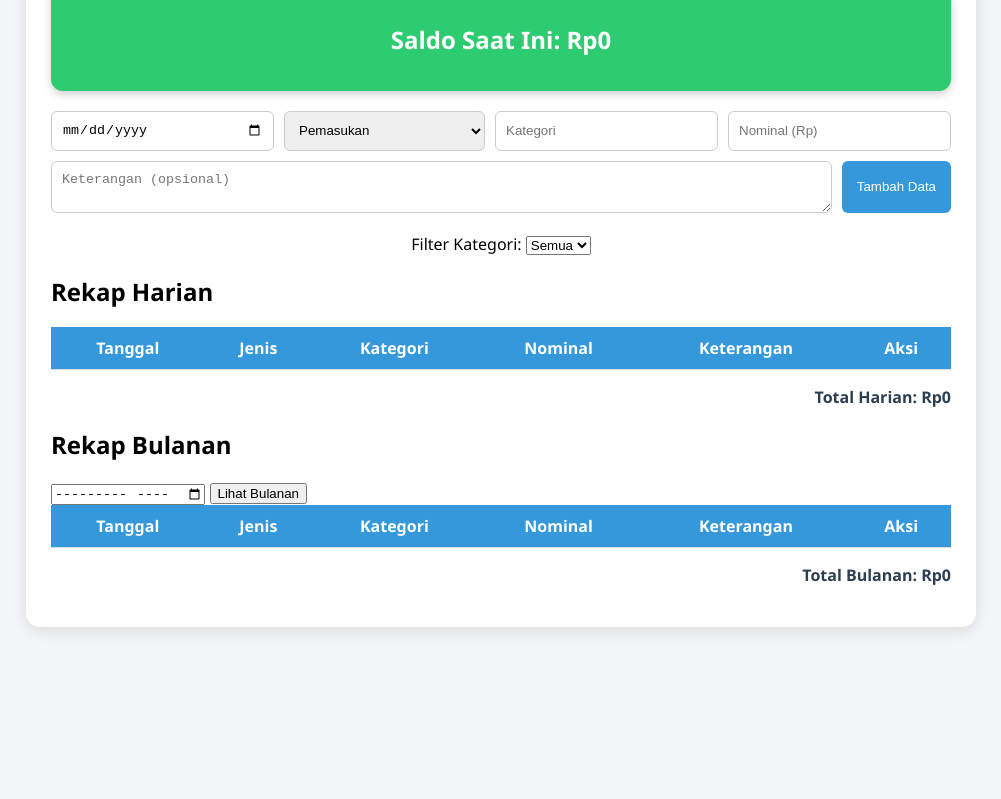
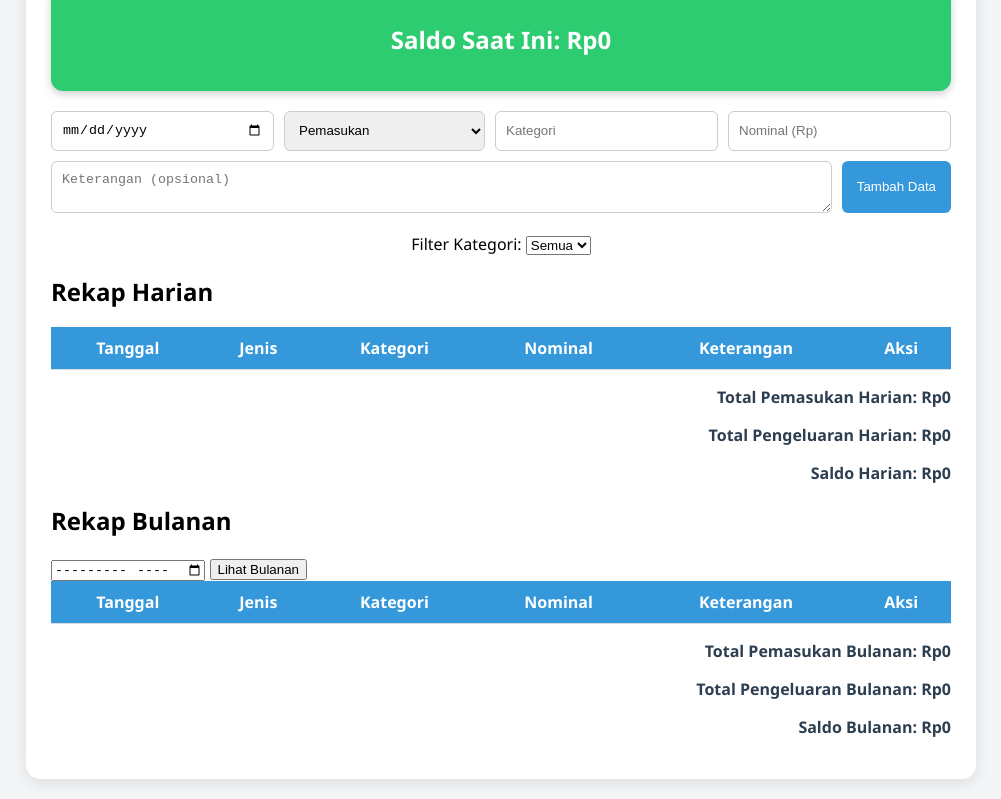
Before and after one commit to rekcless/dana, a plain HTML site: page index.html in a window 1280 px wide. Shown: the part 131-930 px from the top of the page, without its empty margins (139-1140 px from the left). Before the commit the page ends 800 px from the top, so only its background shows below. Drawn offline with Linux system fonts and the light colour scheme; no server answers.

Commit message:
Update index.html

```diff
--- a/index.html
+++ b/index.html
@@ -42,19 +42,29 @@
         </thead>
         <tbody></tbody>
     </table>
-    <p id="totalHarian">Total Harian: Rp0</p>
+    <div class="rekap-box">
+        <p id="totalHarianMasuk">Total Pemasukan Harian: Rp0</p>
+        <p id="totalHarianKeluar">Total Pengeluaran Harian: Rp0</p>
+        <p id="totalHarianSaldo">Saldo Harian: Rp0</p>
+    </div>
 
     <!-- Rekap Bulanan -->
     <h2>Rekap Bulanan</h2>
-    <input type="month" id="bulanTahun">
-    <button id="lihatBulanan">Lihat Bulanan</button>
+    <div class="bulan-filter">
+        <input type="month" id="bulanTahun">
+        <button id="lihatBulanan">Lihat Bulanan</button>
+    </div>
     <table id="tabelBulanan">
         <thead>
             <tr><th>Tanggal</th><th>Jenis</th><th>Kategori</th><th>Nominal</th><th>Keterangan</th><th>Aksi</th></tr>
         </thead>
         <tbody></tbody>
     </table>
-    <p id="totalBulanan">Total Bulanan: Rp0</p>
+    <div class="rekap-box">
+        <p id="totalBulananMasuk">Total Pemasukan Bulanan: Rp0</p>
+        <p id="totalBulananKeluar">Total Pengeluaran Bulanan: Rp0</p>
+        <p id="totalBulananSaldo">Saldo Bulanan: Rp0</p>
+    </div>
 </div>
 
 <script type="module" src="app.js"></script>
```
